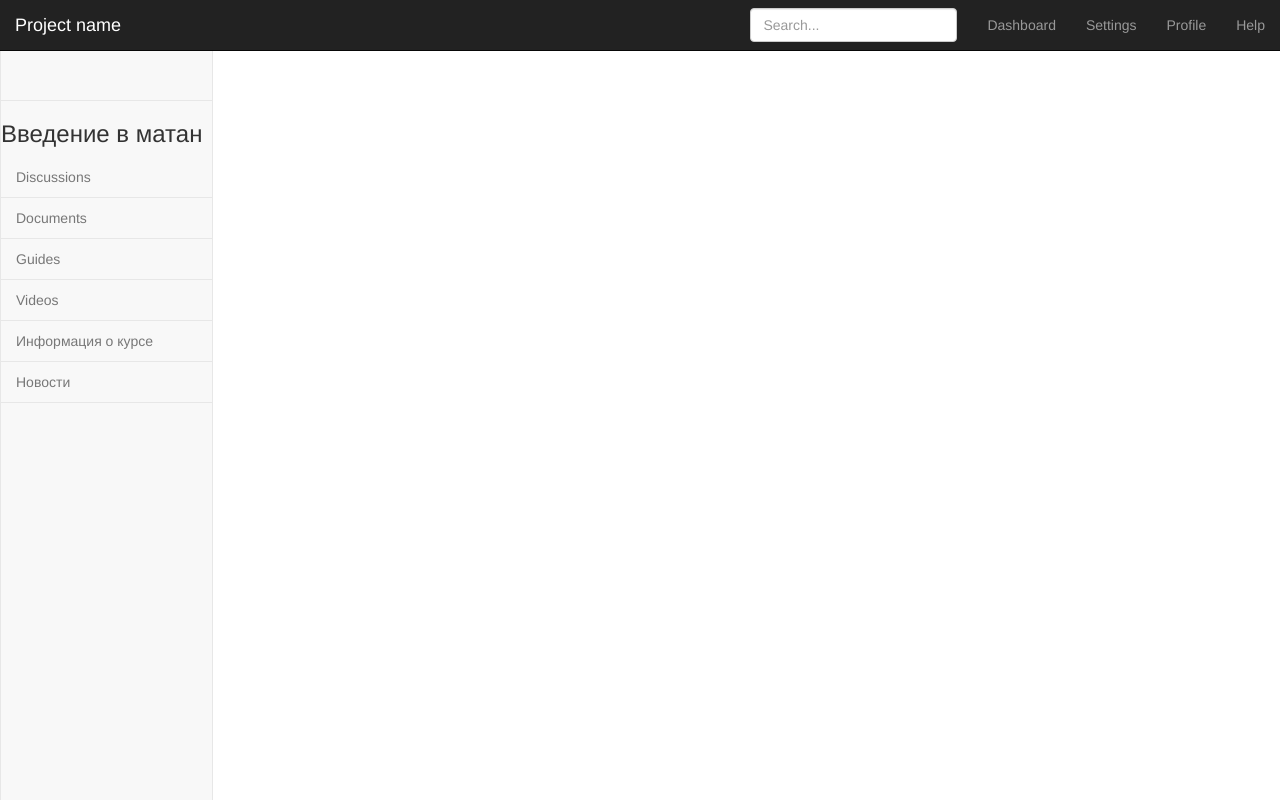
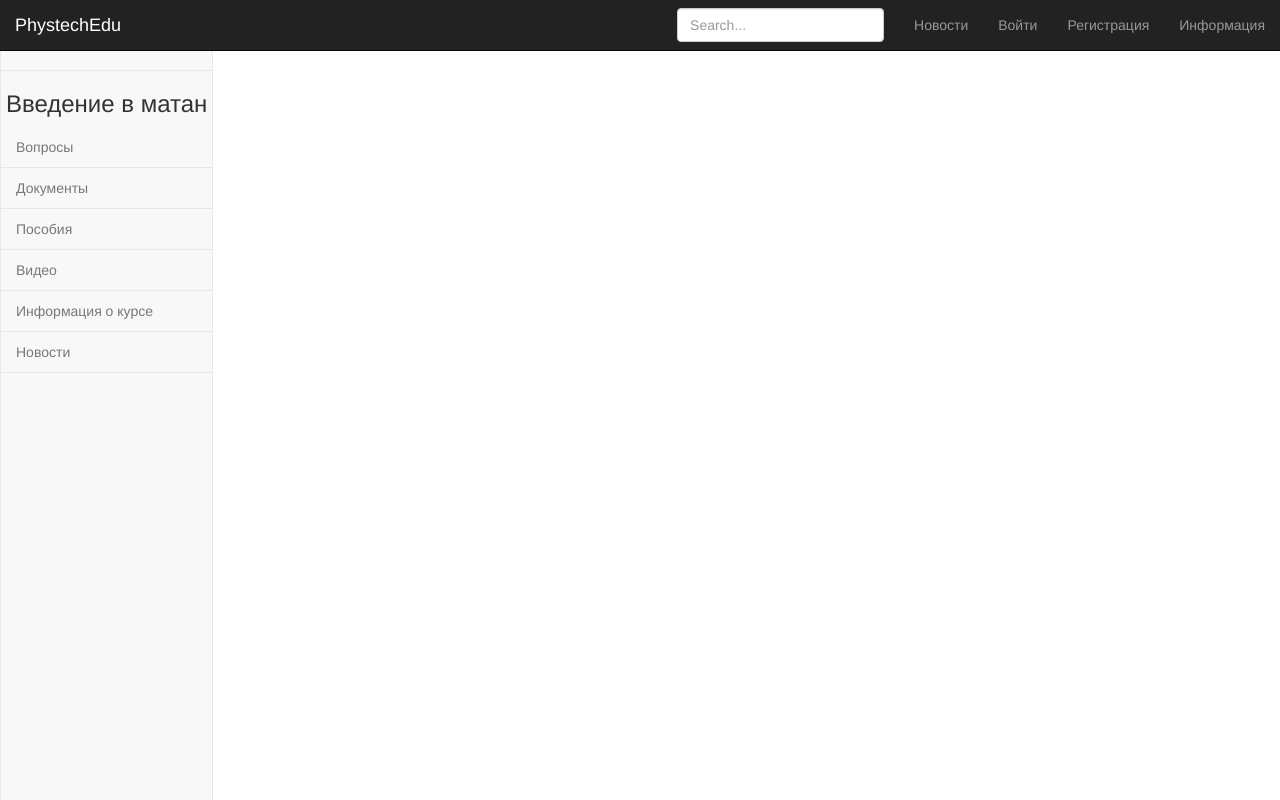
Before and after one commit to RinatAynulin/Hack70, a Django app: a page that uses src/courses/templates/courses/course_page.html in a window 1280 px wide. Run offline with Django 3.2, Linux system fonts and the light colour scheme; data comes from the database, SQL or seed files in the repository; some libraries are stand-ins or nearby versions.

Commit message:
edited course_page

```diff
--- a/src/core/templates/base.html
+++ b/src/core/templates/base.html
@@ -5,6 +5,7 @@
     {% block title %}<title>lol</title> {% endblock %}
     <link href="{% static 'bootstrap/css/bootstrap.css' %}" rel="stylesheet">
     <link href="{% static 'bootstrap/navbar-fixed-side.css' %}" rel="stylesheet">
+    {% block head %} {% endblock %}
 </head>
 <body>
 
@@ -23,10 +24,16 @@
         </div>
         <div id="navbar" class="navbar-collapse collapse">
             <ul class="nav navbar-nav navbar-right">
-                <li><a href="#">Dashboard</a></li>
-                <li><a href="#">Settings</a></li>
-                <li><a href="#">Profile</a></li>
-                <li><a href="#">Help</a></li>
+                <li><a href="#">Новости</a></li>
+                {% if user.is_authenticated %}
+                    <li><a href="#">Профиль</a></li>
+                    <li><a href="#">Выйти</a></li>
+                {% else %}
+                    <li><a href="#">Войти</a></li>
+                    <li><a href="#">Регистрация</a></li>
+                {% endif %}
+
+                <li><a href="#">Информация</a></li>
             </ul>
             <form class="navbar-form navbar-right">
                 <input type="text" class="form-control" placeholder="Search...">
--- a/src/courses/templates/courses/course_page.html
+++ b/src/courses/templates/courses/course_page.html
@@ -1,41 +1,10 @@
+{% extends "base.html" %}
 {% load staticfiles %}
 
-<html>
-<head>
-    <title>lol</title>
-    <link href="{% static 'bootstrap/css/bootstrap.css' %}" rel="stylesheet">
-    <link href="{% static 'bootstrap/navbar-fixed-side.css' %}" rel="stylesheet">
-</head>
-<body>
+{% block title %} Курсы {% endblock %}
 
 
-<nav class="navbar navbar-inverse navbar-fixed-top">
-    <div class="container-fluid">
-        <div class="navbar-header">
-            <button type="button" class="navbar-toggle collapsed" data-toggle="collapse" data-target="#navbar"
-                    aria-expanded="false" aria-controls="navbar">
-                <span class="sr-only">Toggle navigation</span>
-                <span class="icon-bar"></span>
-                <span class="icon-bar"></span>
-                <span class="icon-bar"></span>
-            </button>
-            <a class="navbar-brand" href="#">Project name</a>
-        </div>
-        <div id="navbar" class="navbar-collapse collapse">
-            <ul class="nav navbar-nav navbar-right">
-                <li><a href="#">Dashboard</a></li>
-                <li><a href="#">Settings</a></li>
-                <li><a href="#">Profile</a></li>
-                <li><a href="#">Help</a></li>
-            </ul>
-            <form class="navbar-form navbar-right">
-                <input type="text" class="form-control" placeholder="Search...">
-            </form>
-        </div>
-    </div>
-</nav>
-
-
+{% block content %}
 <div class="container-fluid">
     <div class="row">
         <div class="col-sm-3 col-lg-2">
@@ -45,36 +14,36 @@
                         <button class="navbar-toggle" data-target=".navbar-collapse" data-toggle="collapse">
                             <span class="sr-only">Toggle navigation</span>
                             <span class="icon-bar"></span>
-                            <span class="icon-bar"></span>
-                            <span class="icon-bar"></span>
+                            <!--<span class="icon-bar"></span>-->
+                            <!--<span class="icon-bar"></span>-->
                         </button>
-                        <a class="navbar-brand" href="./">BS3 Side Navbar</a>
+                        <!--<a class="navbar-brand" href="./">BS3 Side Navbar</a>-->
                     </div>
                     <div class="collapse navbar-collapse" style="margin-top: 50px;">
                         <ul class="nav navbar-nav">
                             <li>
-                                <h3>{{ course.title }}</h3>
+                                <h3 align="center">{{ course.title }}</h3>
                             </li>
                             <li class="discussions">
                                 <a href="#discussions" id="discussions-tab" role="tab" data-toggle="tab"
                                    aria-controls="discussions"
-                                   aria-expanded="false">Discussions</a>
+                                   aria-expanded="false">Вопросы</a>
                             </li>
 
                             <li class="documents">
                                 <a href="#documents" id="documents-tab" role="tab" data-toggle="tab"
                                    aria-controls="documents"
-                                   aria-expanded="false">Documents</a>
+                                   aria-expanded="false">Документы</a>
                             </li>
 
                             <li class="guides">
                                 <a href="#guides" id="guides-tab" role="tab" data-toggle="tab" aria-controls="guides"
-                                   aria-expanded="false">Guides</a>
+                                   aria-expanded="false">Пособия</a>
                             </li>
 
                             <li class="videos">
                                 <a href="#videos" id="videos-tab" role="tab" data-toggle="tab" aria-controls="videos"
-                                   aria-expanded="false">Videos</a>
+                                   aria-expanded="false">Видео</a>
                             </li>
 
                             <li class="course-info">
@@ -129,5 +98,4 @@
     })
 </script>
 
-</body>
-</html>
+{% endblock %}
```
Also changed, not shown: 2 other files.
